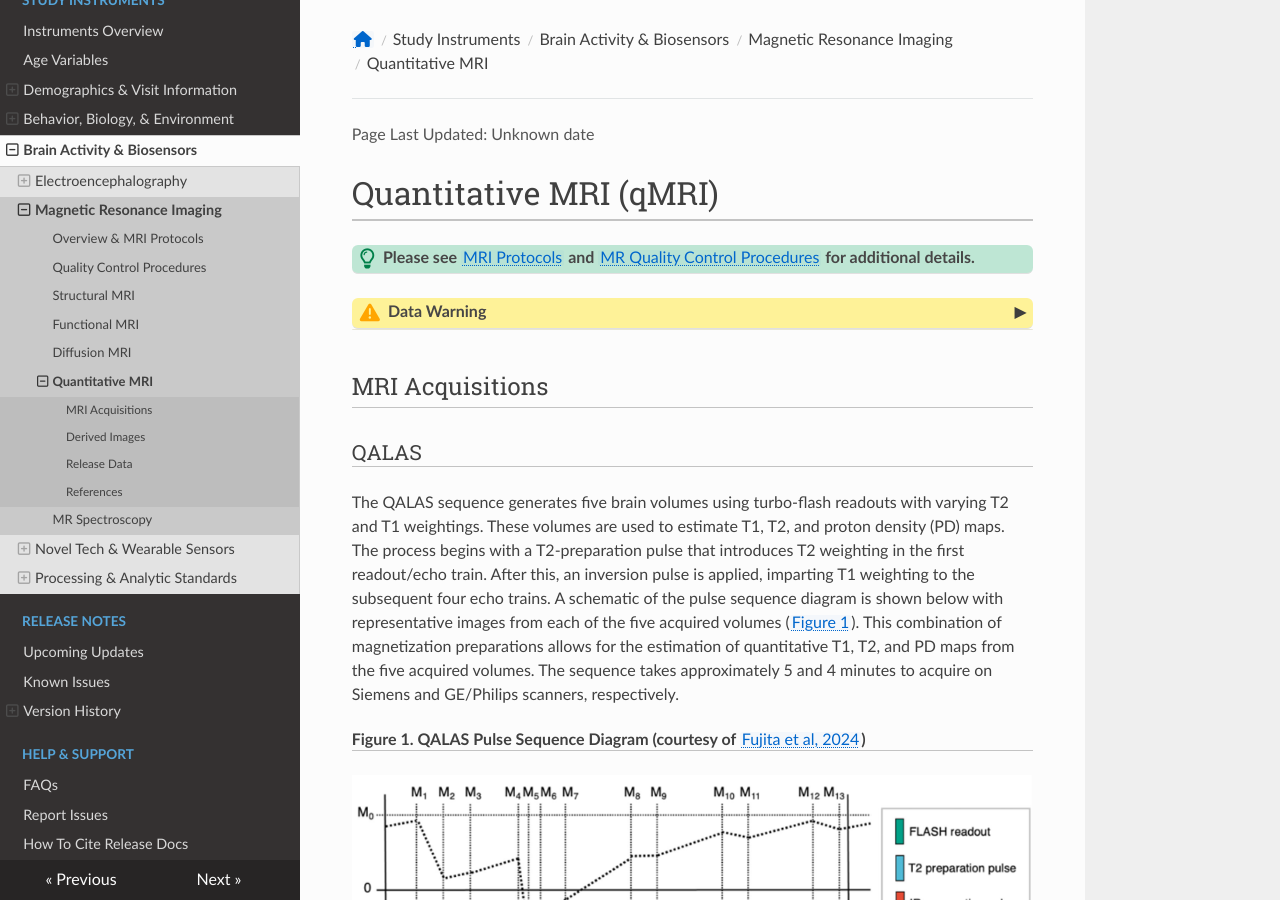
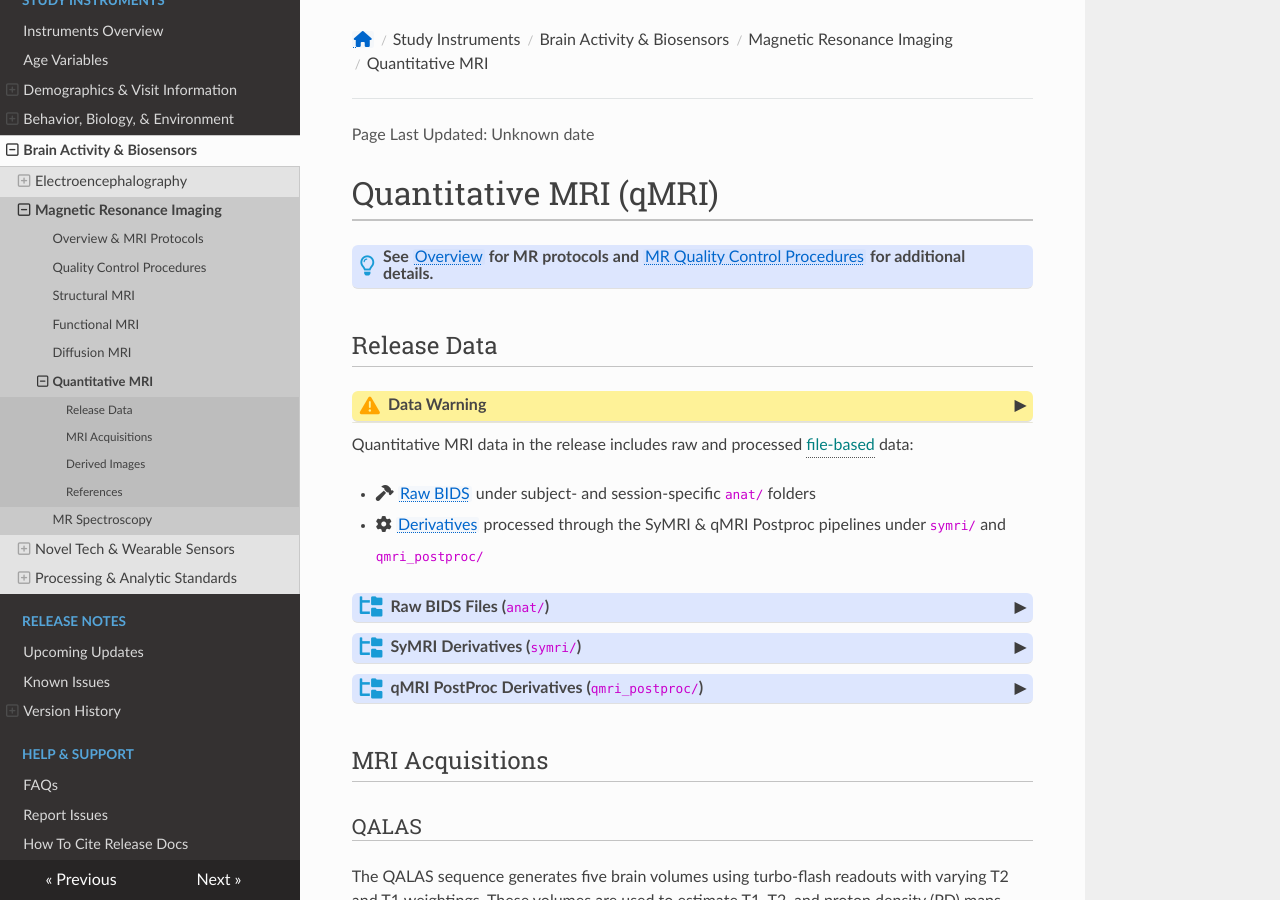
Before and after one commit to nbdc-datahub/hbcd-docs, an MkDocs documentation site: the page built from docs/instruments/mri/qmri.md, in a window 1280 px wide and 900 px high. Built offline with MkDocs 1.6.1, drawn with Linux system fonts in a browser that asks for light colours; nearby versions of some CDN libraries; some of the changed text lies outside the part shown.

Commit message:
qMRI formatting

```diff
--- a/docs/instruments/mri/qmri.md
+++ b/docs/instruments/mri/qmri.md
@@ -1,11 +1,12 @@
 # Quantitative MRI (qMRI)
 
-<p>
-<div id="fyi" class="notification-banner" onclick="toggleCollapse(this)">
+<div class="table-banner">
   <span class="emoji"><i class="fa-regular fa-lightbulb"></i></span>
-    <span class="text">Please see <a href="../#mri-protocols-sequence-installation">MRI Protocols</a> and <a href="../qc">MR Quality Control Procedures</a> for additional details.</span>
+  <span class="text">See <a href="..">Overview</a> for MR protocols and <a href="../qc">MR Quality Control Procedures</a> for additional details.</span>
 </div>
-</p>
+<p></p>
+
+## Release Data
 
 <div id="warning" class="warning-banner" onclick="toggleCollapse(this)">
     <span class="emoji"><i class="fas fa-exclamation-triangle"></i></span>
@@ -21,31 +22,6 @@
 <p>Note that different sites may apply varying criteria for identifying motion-degraded QALAS and B1⁺ mapping scans. For 3D-QALAS, the SyMRI toolbox does <strong>not</strong> incorporate externally acquired B1⁺ field maps when estimating quantitative T1, T2, and proton density (PD) values.</p>
 <p>Additionally, estimated quantitative T1 values show variability across MRI vendors and participant age. Current estimates do not align well with values reported in the literature, likely due to assumptions made in the modeling procedures. Work is ongoing to address these issues. As a result, quantitative T1 values (and by extension, PD values) will not be included in the initial data release.</p>
 </div>
-
-## MRI Acquisitions
-### QALAS
-The QALAS sequence generates five brain volumes using turbo-flash readouts with varying T2 and T1 weightings. These volumes are used to estimate T1, T2, and proton density (PD) maps. The process begins with a T2-preparation pulse that introduces T2 weighting in the first readout/echo train. After this, an inversion pulse is applied, imparting T1 weighting to the subsequent four echo trains. A schematic of the pulse sequence diagram is shown below with representative images from each of the five acquired volumes ([Figure 1](#figure-1-qalas-pulse-sequence-diagram-courtesy-of-fujita-et-al-2024)). This combination of magnetization preparations allows for the estimation of quantitative T1, T2, and PD maps from the five acquired volumes. The sequence takes approximately 5 and 4 minutes to acquire on Siemens and GE/Philips scanners, respectively.
-
-##### Figure 1. QALAS Pulse Sequence Diagram (courtesy of [Fujita et al, 2024](https://onlinelibrary.wiley.com/doi/10.1002/mrm.29939))
-![](qalas_Fig1.png)
-
-### B1+ Fieldmap
-The HBCD MRI protocol includes a brief acquisition (<1 minute) to measure the transmit radiofrequency field map, or B1+ fieldmap. B1+ maps are used to calibrate the flip angle measurements required for accurate and reliable estimation of the T1, T2 and proton density (PD) maps from QALAS images. Ideally, the flip angle prescribed on the MRI scanner would be uniform across the entire imaging volume. However, due to variations and inhomogeneities in the B1+ field, the actual flip angle can vary spatially. The B1+ map represents this spatially varying field and is used to correct flip angle measurements. Because the transmit B1+ field is spatially smooth and changes gradually, coarse resolutions are sufficient for these scans, allowing for fast acquisition times.
-
-Various methods exist for measuring B1+ fields, and MRI vendors provide different implementations on their platforms. For the HBCD protocol, GE and Philips scanners use the Actual Flip Angle Imaging (AFI) method ([Yarnykh 2007](https://doi.org/10.1002/mrm.21120)) while Siemens scanners use the pre-saturation turbo-flash-readout sequence. Acquisition times are approximately 30–45 seconds across all three scanner types (Siemens, GE, and Philips).
-
-## Derived Images
-### Relaxation (T1/T2) & Proton Density (PD) Maps
-For the HBCD study, the MRI working group adopted 3D-QALAS ([Kvernby et al. 2014](https://doi.org/10.1186/s12968-014-0102-0)), a time-efficient, three-dimensional method that combines interleaved Look-Locker acquisition with a T2 preparation pulse. This approach enables simultaneous estimation of longitudinal (T1) and transverse (T2) relaxation times, and proton density (PD) maps from a single scan and is validated across all major MRI vendors ([Fujita et al. 2019](https://doi.org/10.1016/j.mri.2019.08.031)).
-
-MRI tissue contrast primarily arises from differences in T1 and T2 relaxation times. Traditional neuroimaging techniques rely on qualitative relaxation time-weighted images (e.g., T1w, T2w scans), which are influenced by various factors, including pulse sequence parameters, participant positioning, and hardware effects. While we include these traditional structural scans in the HBCD protocol, these dependencies complicate interpretation, limiting the ability to associate signal changes with biological mechanisms and making quantitative comparisons across participants, longitudinal sessions, and sites challenging.
-
-This limitation is particularly significant in pediatric neuroimaging, where rapid brain development alters free water distribution, iron content, and myelination. As a result, conventional MRI contrast varies as a function of age, making it difficult to study pediatric populations across diverse age ranges. By directly measuring relaxation properties, quantitative imaging provide insights into these neurobiological mechanisms and overcomes many of the limitations of conventional MRI, offering improved characterization of brain tissue microstructure ([Deoni 2010](https://doi.org/10.1097/RMR.0b013e31821e56d8); [Does 2018](https://doi.org/10.1016/j.neuroimage.2017.12.087)).
-
-### Synthetic T1w/T2w Images
-The 3D-QALAS technique in conjunction with the Synthetic MRI (SyMRI) toolbox provides synthetically generated T1-weighted (Sy-T1w) and T2-weighted (Sy-T2w) volumes. Synthetic images are generated by substituting quantitative estimates of T1 and T2 relaxation times back into the governing MR signal equation (or the Bloch equations) for each sequence. This provides the flexibility to produce images of various contrasts without needing to acquire these data at a given set of imaging parameters.
-
-## Release Data
 
 Quantitative MRI data in the release includes raw and processed <span class="tooltip">file-based<span class="tooltiptext">imaging and biosignal data<br>(varied formats)</span></span> data:
 
@@ -91,11 +67,11 @@ hbcd/
 </pre>
 </div>
 
-<div id="derivatives" class="table-banner" onclick="toggleCollapse(this)">
+<div id="symri" class="table-banner" onclick="toggleCollapse(this)">
   <span class="emoji"><i class="fa fa-folder-tree"></i></span>
   <span class="text-with-link">
-<span class="text">SyMRI (<code>symri/</code>) & qMRI PostProc (<code>qmri_postproc/</code>) Derivatives</span>
-  <a class="anchor-link" href="#derivatives" title="Copy link">
+<span class="text">SyMRI Derivatives (<code>symri/</code>)</span>
+  <a class="anchor-link" href="#symri" title="Copy link">
   <i class="fa-solid fa-link"></i>
   </a>
   </span>
@@ -107,14 +83,31 @@ hbcd/
 hbcd/
 |__ derivatives/
     |__ symri/  <span class="hashtag"># SyMRI Derivatives</span>
-    |   |__ sub-<span class="label">{ID}</span>/
-    |       |__ ses-<span class="label">{V0X}</span>/
-    |           |__ anat/
-    |               |__ sub-<span class="label">{ID}</span>_ses-<span class="label">{V0X}</span>_acq-QALAS_T1w.nii.gz <span class="hashtag">(+JSON)</span>
-    |               |__ sub-<span class="label">{ID}</span>_ses-<span class="label">{V0X}</span>_acq-QALAS_T2map.nii.gz <span class="hashtag">(+JSON)</span>
-    |               |__ sub-<span class="label">{ID}</span>_ses-<span class="label">{V0X}</span>_acq-QALAS_T2w.nii.gz <span class="hashtag">(+JSON)</span>
-    |               |__ sub-<span class="label">{ID}</span>_ses-<span class="label">{V0X}</span>_acq-QALAS_desc-SymriContainer.log
-    |
+        |__ sub-<span class="label">{ID}</span>/
+            |__ ses-<span class="label">{V0X}</span>/
+                |__ anat/
+                    |__ sub-<span class="label">{ID}</span>_ses-<span class="label">{V0X}</span>_acq-QALAS_T1w.nii.gz <span class="hashtag">(+JSON)</span>
+                    |__ sub-<span class="label">{ID}</span>_ses-<span class="label">{V0X}</span>_acq-QALAS_T2map.nii.gz <span class="hashtag">(+JSON)</span>
+                    |__ sub-<span class="label">{ID}</span>_ses-<span class="label">{V0X}</span>_acq-QALAS_T2w.nii.gz <span class="hashtag">(+JSON)</span>
+                    |__ sub-<span class="label">{ID}</span>_ses-<span class="label">{V0X}</span>_acq-QALAS_desc-SymriContainer.log
+</pre>
+</div>
+
+<div id="qmri_postproc" class="table-banner" onclick="toggleCollapse(this)">
+  <span class="emoji"><i class="fa fa-folder-tree"></i></span>
+  <span class="text-with-link">
+<span class="text">qMRI PostProc Derivatives (<code>qmri_postproc/</code>)</span>
+  <a class="anchor-link" href="#qmri_postproc" title="Copy link">
+  <i class="fa-solid fa-link"></i>
+  </a>
+  </span>
+  <span class="arrow">▸</span>
+</div>
+<div class="table-collapsible-content">
+<p>Quantitative MRI data was processed through two pipelines, SyMRI and qMRI PostProc. SyMRI produces T1w and T2w images and derived relaxometry maps from <a href="https://pubmed.ncbi.nlm.nih.gov/25526880/">QALAS</a> brain images, which are then minimally preprocessed by <a href="https://hbcd-symri-postproc.readthedocs.io/en/latest/index.html">qMRI PostProc</a>.</p>
+<pre class="folder-tree">
+hbcd/
+|__ derivatives/
     |__ qmri_postproc/ <span class="hashtag"># qMRI Post-Proc Derivatives</span>
         |__ sub-<span class="label">{ID}</span>/
             |__ ses-<span class="label">{V0X}</span>/
@@ -126,6 +119,29 @@ hbcd/
                     |__ sub-<span class="label">{ID}</span>_ses-<span class="label">{V0X}</span>_space-T2w_desc-QALAS_T2map.nii.gz <span class="hashtag">(+JSON)</span>
 </pre>
 </div>
+
+## MRI Acquisitions
+### QALAS
+The QALAS sequence generates five brain volumes using turbo-flash readouts with varying T2 and T1 weightings. These volumes are used to estimate T1, T2, and proton density (PD) maps. The process begins with a T2-preparation pulse that introduces T2 weighting in the first readout/echo train. After this, an inversion pulse is applied, imparting T1 weighting to the subsequent four echo trains. A schematic of the pulse sequence diagram is shown below with representative images from each of the five acquired volumes ([Figure 1](#figure-1-qalas-pulse-sequence-diagram-courtesy-of-fujita-et-al-2024)). This combination of magnetization preparations allows for the estimation of quantitative T1, T2, and PD maps from the five acquired volumes. The sequence takes approximately 5 and 4 minutes to acquire on Siemens and GE/Philips scanners, respectively.
+
+##### Figure 1. QALAS Pulse Sequence Diagram (courtesy of [Fujita et al, 2024](https://onlinelibrary.wiley.com/doi/10.1002/mrm.29939))
+![](qalas_Fig1.png)
+
+### B1+ Fieldmap
+The HBCD MRI protocol includes a brief acquisition (<1 minute) to measure the transmit radiofrequency field map, or B1+ fieldmap. B1+ maps are used to calibrate the flip angle measurements required for accurate and reliable estimation of the T1, T2 and proton density (PD) maps from QALAS images. Ideally, the flip angle prescribed on the MRI scanner would be uniform across the entire imaging volume. However, due to variations and inhomogeneities in the B1+ field, the actual flip angle can vary spatially. The B1+ map represents this spatially varying field and is used to correct flip angle measurements. Because the transmit B1+ field is spatially smooth and changes gradually, coarse resolutions are sufficient for these scans, allowing for fast acquisition times.
+
+Various methods exist for measuring B1+ fields, and MRI vendors provide different implementations on their platforms. For the HBCD protocol, GE and Philips scanners use the Actual Flip Angle Imaging (AFI) method ([Yarnykh 2007](https://doi.org/10.1002/mrm.21120)) while Siemens scanners use the pre-saturation turbo-flash-readout sequence. Acquisition times are approximately 30–45 seconds across all three scanner types (Siemens, GE, and Philips).
+
+## Derived Images
+### Relaxation (T1/T2) & Proton Density (PD) Maps
+For the HBCD study, the MRI working group adopted 3D-QALAS ([Kvernby et al. 2014](https://doi.org/10.1186/s12968-014-0102-0)), a time-efficient, three-dimensional method that combines interleaved Look-Locker acquisition with a T2 preparation pulse. This approach enables simultaneous estimation of longitudinal (T1) and transverse (T2) relaxation times, and proton density (PD) maps from a single scan and is validated across all major MRI vendors ([Fujita et al. 2019](https://doi.org/10.1016/j.mri.2019.08.031)).
+
+MRI tissue contrast primarily arises from differences in T1 and T2 relaxation times. Traditional neuroimaging techniques rely on qualitative relaxation time-weighted images (e.g., T1w, T2w scans), which are influenced by various factors, including pulse sequence parameters, participant positioning, and hardware effects. While we include these traditional structural scans in the HBCD protocol, these dependencies complicate interpretation, limiting the ability to associate signal changes with biological mechanisms and making quantitative comparisons across participants, longitudinal sessions, and sites challenging.
+
+This limitation is particularly significant in pediatric neuroimaging, where rapid brain development alters free water distribution, iron content, and myelination. As a result, conventional MRI contrast varies as a function of age, making it difficult to study pediatric populations across diverse age ranges. By directly measuring relaxation properties, quantitative imaging provide insights into these neurobiological mechanisms and overcomes many of the limitations of conventional MRI, offering improved characterization of brain tissue microstructure ([Deoni 2010](https://doi.org/10.1097/RMR.0b013e31821e56d8); [Does 2018](https://doi.org/10.1016/j.neuroimage.2017.12.087)).
+
+### Synthetic T1w/T2w Images
+The 3D-QALAS technique in conjunction with the Synthetic MRI (SyMRI) toolbox provides synthetically generated T1-weighted (Sy-T1w) and T2-weighted (Sy-T2w) volumes. Synthetic images are generated by substituting quantitative estimates of T1 and T2 relaxation times back into the governing MR signal equation (or the Bloch equations) for each sequence. This provides the flexibility to produce images of various contrasts without needing to acquire these data at a given set of imaging parameters.
 
 ## References
 <div class="references">
```
Also changed, not shown: docs/instruments/mri/dmri.md (+4 -2 lines), docs/instruments/mri/mrs.md (+3 -4 lines), docs/instruments/mri/smri.md (+3 -4 lines).
